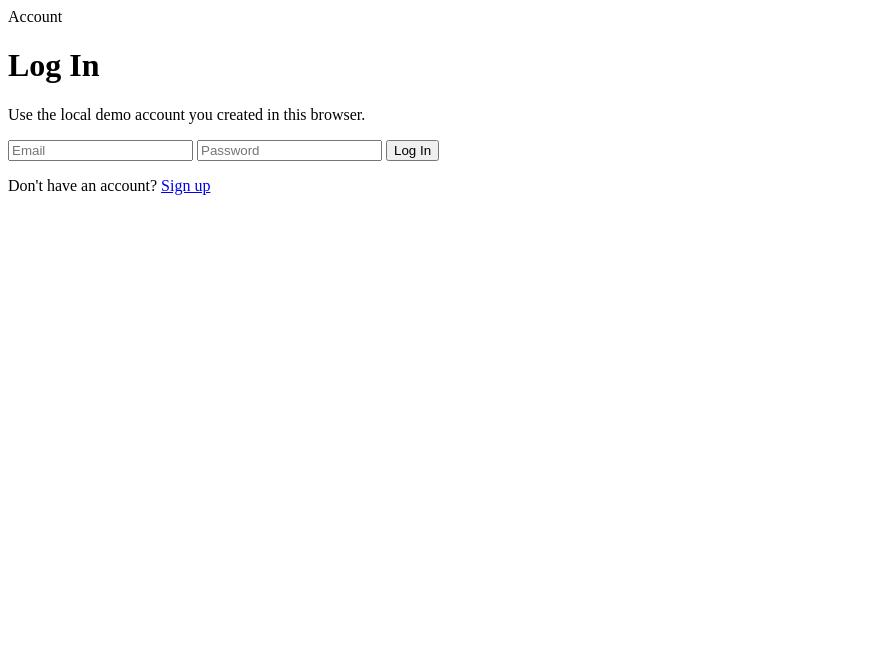
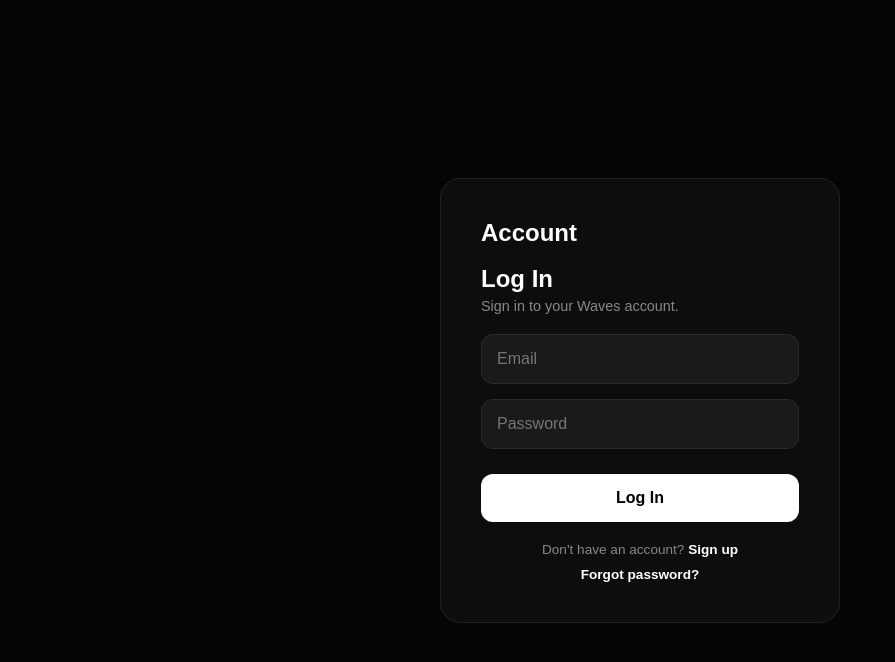
Before and after one commit to DevEchoX2/wavesX, a plain HTML site: page pages/login.html in a window 1280 px wide. Shown: the whole page, without its empty margins (0-895 px from the left). Drawn offline with Linux system fonts and the light colour scheme.

Commit message:
Update login.html

```diff
--- a/pages/login.html
+++ b/pages/login.html
@@ -3,29 +3,33 @@
 <head>
   <meta charset="UTF-8">
   <meta name="viewport" content="width=device-width, initial-scale=1.0">
-  <title>Waves | Log In</title>
-  <link rel="stylesheet" href="../css/login.css">
+  <title>Login - Waves</title>
+  <link rel="stylesheet" href="../css/auth.css">
 </head>
 <body>
+  <div class="wavesContainer active">
+    <div class="wave wave1"></div>
+    <div class="wave wave2"></div>
+    <div class="wave wave3"></div>
+  </div>
 
-  <div class="authCard">
-    <header class="cardHeader">Account</header>
-    <div class="cardBody">
+  <div class="auth-card">
+    <div class="auth-header">
+      <h2>Account</h2>
+      <br>
       <h1>Log In</h1>
-      <p class="subtitle">Use the local demo account you created in this browser.</p>
-
-      <form id="loginForm">
-        <input type="email" id="email" placeholder="Email" required>
-        <input type="password" id="password" placeholder="Password" required>
-        <button type="submit" class="submitBtn">Log In</button>
-      </form>
-
-      <div class="authLinks">
-        <p>Don't have an account? <a href="signup.html">Sign up</a></p>
-      </div>
+      <p>Sign in to your Waves account.</p>
+    </div>
+    <form id="loginForm" class="form-group">
+      <input type="email" id="email" class="form-input" placeholder="Email" required>
+      <input type="password" id="password" class="form-input" placeholder="Password" required>
+      <button type="submit" class="submit-btn">Log In</button>
+    </form>
+    <div class="auth-footer">
+      <span>Don't have an account? <a href="signup.html">Sign up</a></span>
+      <a href="#">Forgot password?</a>
     </div>
   </div>
-
   <script src="../js/login.js"></script>
 </body>
 </html>
```
